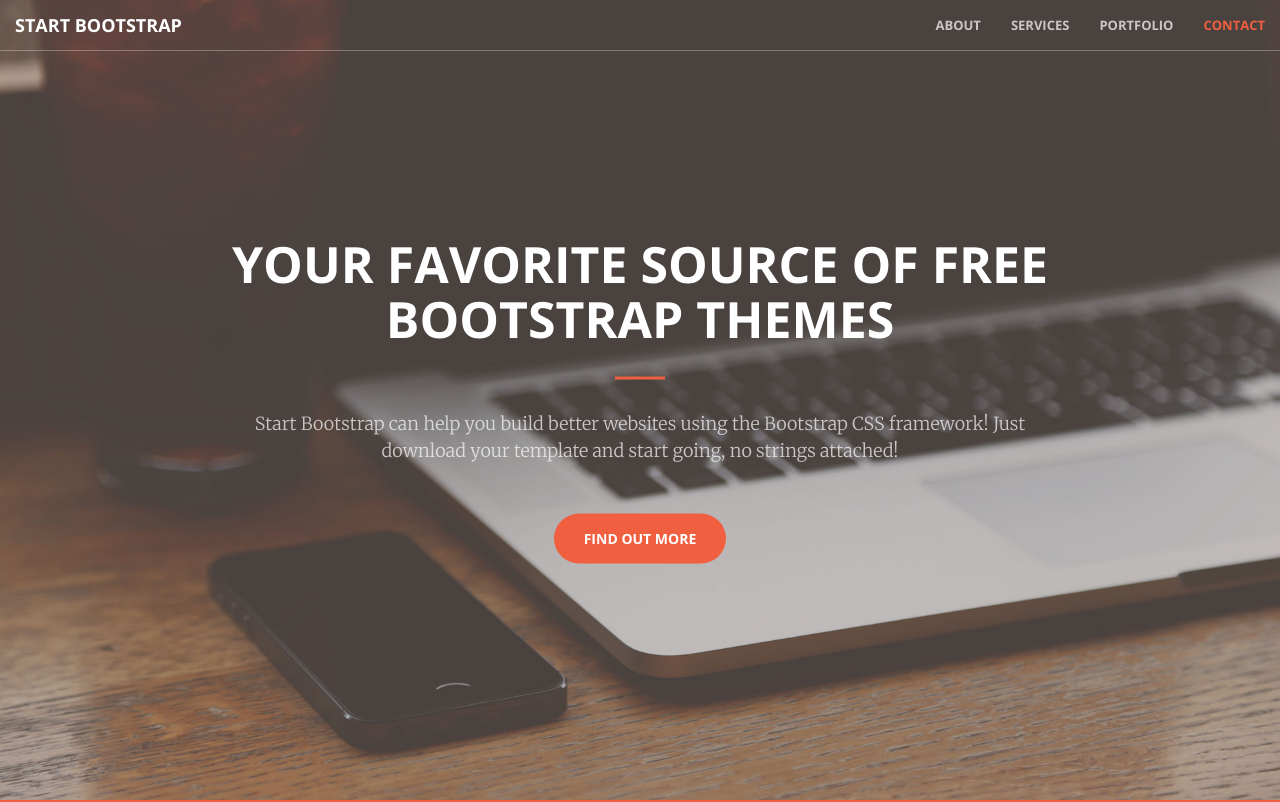
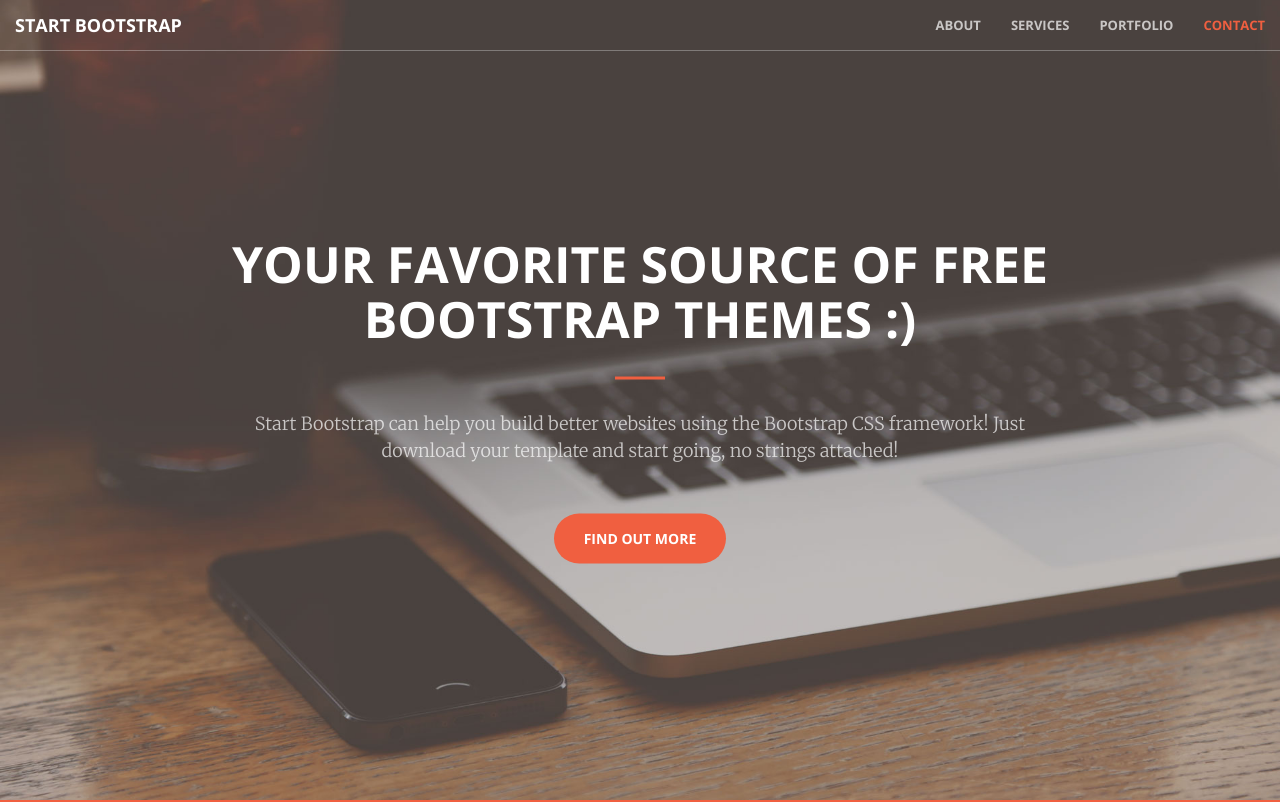
Before and after one commit to 3A732100/creative, a website: page index.html in a window 1280 px wide. Shown: the top 802 px of the page. Drawn offline with nearby package versions, Linux system fonts and the light colour scheme.

Commit message:
index.html title :)

```diff
--- a/index.html
+++ b/index.html
@@ -71,7 +71,7 @@
     <header>
         <div class="header-content">
             <div class="header-content-inner">
-                <h1 id="homeHeading">Your Favorite Source of Free Bootstrap Themes</h1>
+                <h1 id="homeHeading">Your Favorite Source of Free Bootstrap Themes :)</h1>
                 <hr>
                 <p>Start Bootstrap can help you build better websites using the Bootstrap CSS framework! Just download your template and start going, no strings attached!</p>
                 <a href="#about" class="btn btn-primary btn-xl page-scroll">Find Out More</a>
```
